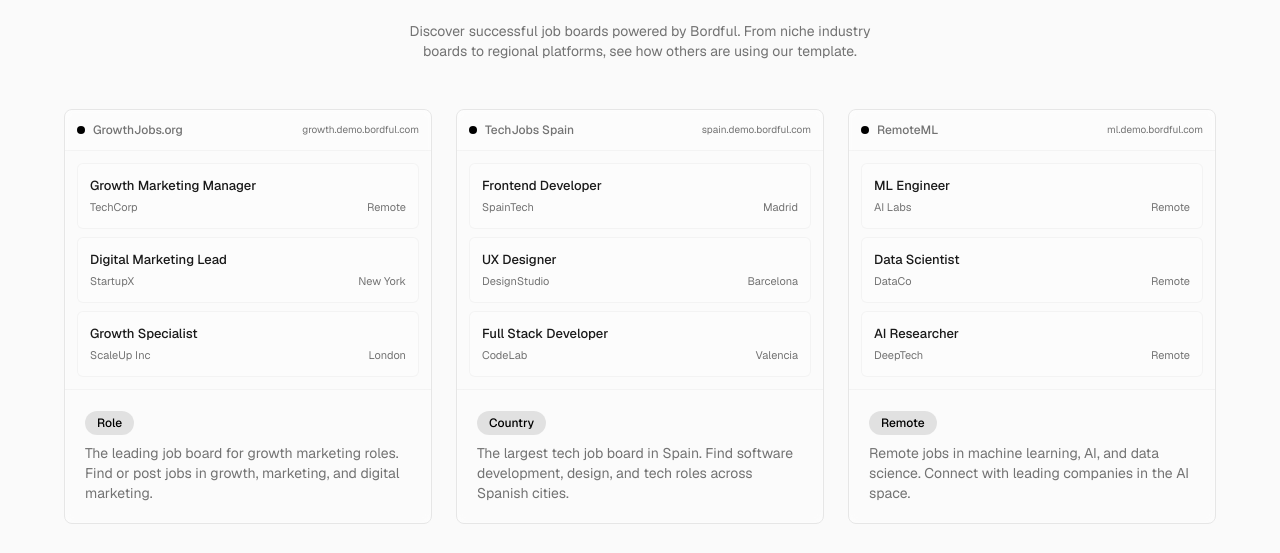
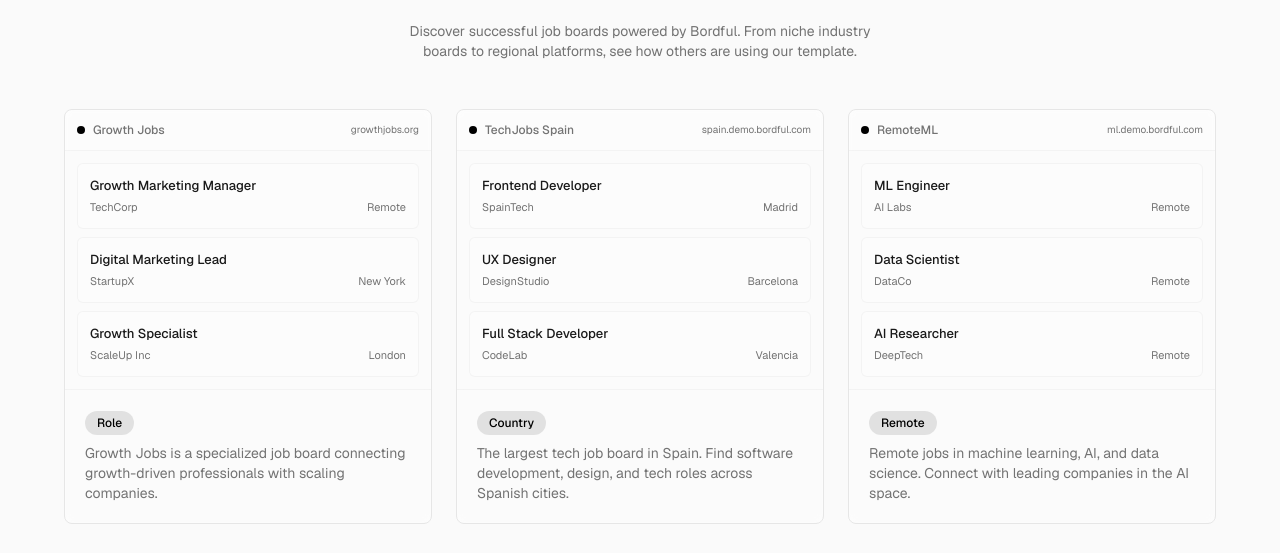
Before and after one commit to craftyme/bordful-marketing, a Next.js app: page / in a window 1280 px wide. Shown: the part 4029-4582 px from the top of the page. Built offline with nearby package versions, Linux system fonts and the light colour scheme.

Commit message:
Update showcase.tsx

```diff
--- a/components/showcase.tsx
+++ b/components/showcase.tsx
@@ -26,10 +26,10 @@ interface ShowcaseItem {
 
 const showcaseItems: ShowcaseItem[] = [
   {
-    title: "GrowthJobs.org",
+    title: "Growth Jobs",
     description:
-      "The leading job board for growth marketing roles. Find or post jobs in growth, marketing, and digital marketing.",
-    href: "https://growth.demo.bordful.com",
+      "Growth Jobs is a specialized job board connecting growth-driven professionals with scaling companies.",
+    href: "https://growthjobs.org",
     category: CATEGORIES.ROLE,
     jobs: [
       {
```
